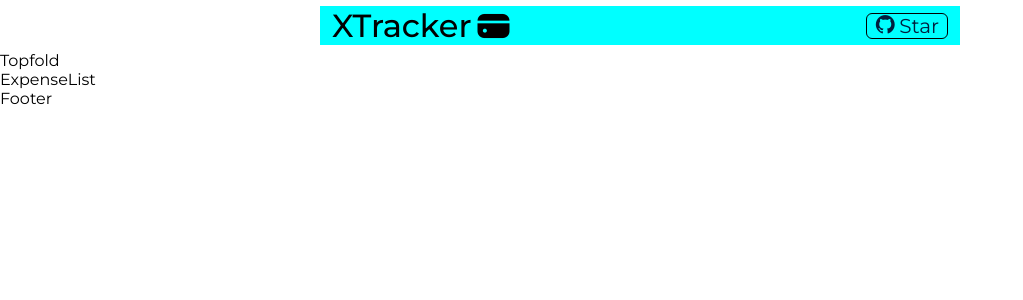
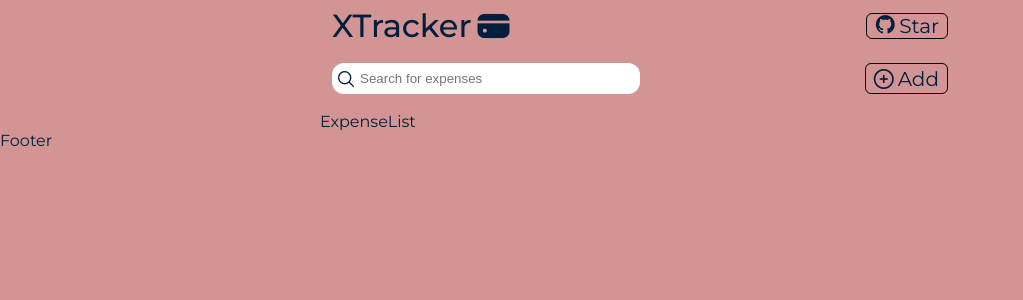
Before and after one commit to analikwukris2ofer/expensetracker, a React (Create React App) app: page / in a window 1280 px wide. Shown: the top 300 px of the page, without its empty margins (0-1023 px from the left). Built offline with nearby package versions, Linux system fonts and the light colour scheme.

Commit message:
creating the top fold component

```diff
--- a/public/index.html
+++ b/public/index.html
@@ -36,6 +36,10 @@
     />
     <link
       rel="stylesheet"
+      href="https://cdn-uicons.flaticon.com/uicons-regular-rounded/css/uicons-regular-rounded.css"
+    />
+    <link
+      rel="stylesheet"
       href="https://cdn.jsdelivr.net/gh/devicons/devicon@v2.15.1/devicon.min.css"
     />
     <title>Expense Tracker</title>
--- a/src/components/header/header.module.css
+++ b/src/components/header/header.module.css
@@ -1,6 +1,6 @@
 .header-container {
   width: 50%;
-  background-color: aqua;
+
   margin: auto;
   /* display: flex; */
 }
--- a/src/components/pages/home/home.module.css
+++ b/src/components/pages/home/home.module.css
@@ -0,0 +1,10 @@
+.home {
+  width: 50%;
+  margin: auto;
+}
+
+@media only screen and (max-width: 480px) {
+  .home {
+    width: 100%;
+  }
+} ;
--- a/src/components/pages/home/index.js
+++ b/src/components/pages/home/index.js
@@ -1,10 +1,11 @@
 import React from "react";
+import TopFold from "../../topfold";
 import styles from "./home.module.css";
 
 const Home = () => {
   return (
-    <div className="styles.home">
-      <div>Topfold</div>
+    <div className={styles.home}>
+      <TopFold />
       <div>ExpenseList</div>
     </div>
   );
--- /dev/null
+++ b/src/components/topfold/index.js
@@ -0,0 +1,43 @@
+import React, { useState } from "react";
+import styles from "./topfold.module.css";
+
+const TopFold = () => {
+  const [query, setQuery] = useState("");
+  const handleQuery = (e) => {
+    console.log(e.target.value);
+    setQuery(e.target.value);
+  };
+  return (
+    <div className={styles.topfold}>
+      {window.location.pathname === "/" ? (
+        <div className={styles["home-topfold"]}>
+          <div className={styles.searchbar}>
+            <i class="fi fi-rr-search"></i>
+            <input
+              placeholder="Search for expenses"
+              value={query}
+              onChange={(e) => handleQuery(e)}
+            />
+          </div>
+          <div className={styles["add-button"]}>
+            <i class="fi fi-rr-add"></i>
+            <label>Add</label>
+          </div>
+        </div>
+      ) : (
+        <div className={styles["add-topfold"]}>
+          <div className={styles["add-topfold-button"]}>
+            <i class="fi fi-sr-angle-left"></i>
+            <label>Back</label>
+          </div>
+          <div className={styles["add-topfold-button"]}>
+            <i class="fi fi-rr-cross-circle"></i>
+            <label>Cancel</label>
+          </div>
+        </div>
+      )}
+    </div>
+  );
+};
+
+export default TopFold;
--- /dev/null
+++ b/src/components/topfold/topfold.module.css
@@ -0,0 +1,70 @@
+.topfold {
+  display: flex;
+  justify-content: space-between;
+  margin: 6px 12px;
+  padding: 12px 0px;
+  align-items: center;
+}
+
+.home-topfold {
+  display: flex;
+  justify-content: space-between;
+  flex: 1;
+}
+
+.searchbar {
+  display: flex;
+  align-items: center;
+  width: 50%;
+  background-color: white;
+  border-radius: 12px;
+}
+
+.searchbar input {
+  width: 80%;
+  outline: none;
+  padding: 8px 0px;
+  border: none;
+  margin-left: 6px;
+  background-color: white;
+}
+
+.searchbar i {
+  display: flex;
+  align-items: center;
+  margin-left: 6px;
+}
+
+.add-button {
+  display: flex;
+  align-items: center;
+  border: 1px solid black;
+  border-radius: 4px;
+  font-size: 20px;
+  padding: 0px 8px;
+  border-radius: 6px;
+  cursor: pointer;
+}
+
+.add-button i {
+  display: flex;
+  align-items: center;
+  margin-right: 4px;
+}
+
+.add-topfold {
+  display: flex;
+  justify-content: space-between;
+  flex: 1;
+}
+.add-topfold-button {
+  display: flex;
+  align-items: center;
+  font-size: 18px;
+  cursor: pointer;
+}
+.add-topfold-button i {
+  display: flex;
+  align-items: center;
+  margin-right: 4px;
+}
--- a/src/index.css
+++ b/src/index.css
@@ -1,6 +1,8 @@
 body {
   margin: 0;
   font-family: "Montserrat", sans-serif;
+  background-color: #d29594;
+  color: #001f3f;
 }
 
 a {
```
